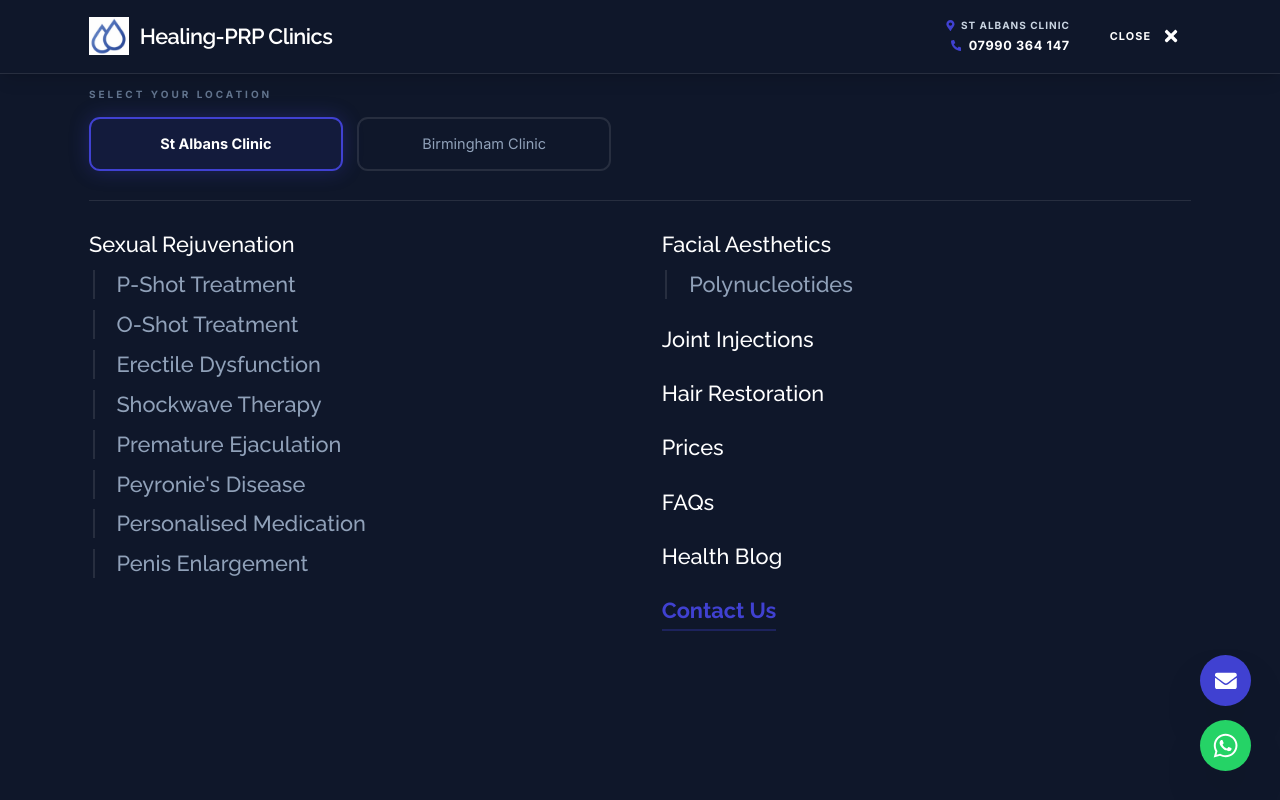
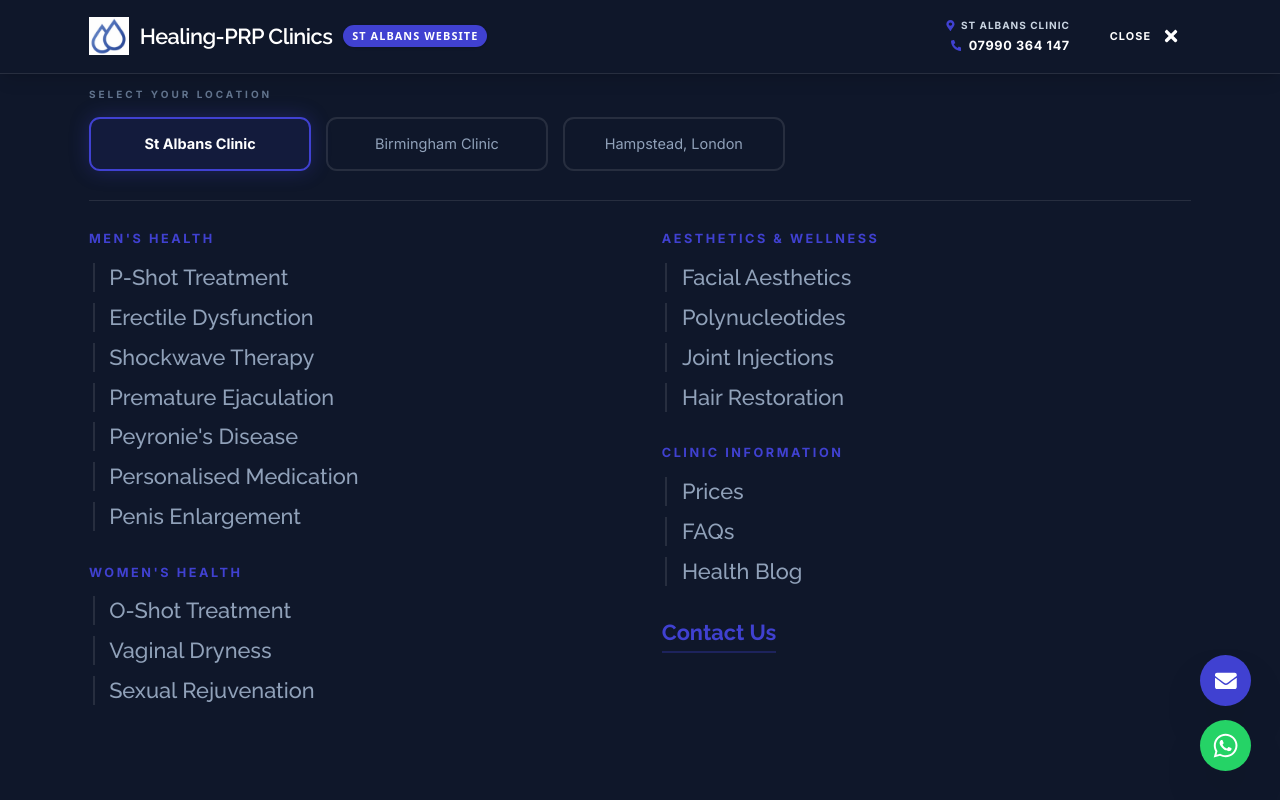
Before and after one commit to binithekid/Healing-PRP-Clinics-Preview, a Next.js app: page / in a window 1280 px wide. Both pictures are taken after a click on the button "MENU". Shown: the top 800 px of the page. Built offline with nearby package versions, Linux system fonts and the light colour scheme.

Commit message:
Enhance Header component with dynamic routing and categories
Added dynamic routing for menu links based on location and introduced a new flag for category titles in the menu items.

```diff
--- a/src/components/Header.tsx
+++ b/src/components/Header.tsx
@@ -9,16 +9,21 @@ import Image from "next/image";
 
 interface MenuItem {
   name: string;
-  href: string;
+  href?: string;
   isContact?: boolean;
   isSubItem?: boolean;
-  isSpacer?: boolean; // Used to add a little margin above new main sections
+  isSpacer?: boolean;
+  isCategoryTitle?: boolean; // New flag for unclickable category headers
 }
 
 const Header = () => {
   const [isMenuOpen, setIsMenuOpen] = useState(false);
   const pathname = usePathname();
+
+  // Location variables
   const isBirmingham = pathname?.startsWith("/birmingham");
+  const isHampstead = pathname?.startsWith("/hampstead");
+  const isStAlbans = !isBirmingham && !isHampstead;
 
   const toggleMenu = () => setIsMenuOpen(!isMenuOpen);
 
@@ -31,29 +36,61 @@ const Header = () => {
     }
   }, [isMenuOpen]);
 
-  // We split the menu into two columns for desktop to use space better
+  // Dynamic route prefixer
+  const getPrefix = () => {
+    if (isBirmingham) return "/birmingham";
+    if (isHampstead) return "/hampstead";
+    return "";
+  };
+  const prefix = getPrefix();
+  const link = (path: string) => `${prefix}${path}`;
+
+  // Column 1: Intimate Health
   const menuColumn1: MenuItem[] = [
-    { name: "Sexual Rejuvenation", href: isBirmingham ? "/birmingham/sexual-rejuvenation" : "/sexual-rejuvenation" },
-    { name: "P-Shot Treatment", href: isBirmingham ? "/birmingham/p-shot" : "/p-shot", isSubItem: true },
-    { name: "O-Shot Treatment", href: isBirmingham ? "/birmingham/o-shot" : "/o-shot", isSubItem: true },
-    { name: "Erectile Dysfunction", href: isBirmingham ? "/birmingham/erectile-dysfunction" : "/erectile-dysfunction", isSubItem: true },
-    { name: "Shockwave Therapy", href: isBirmingham ? "/birmingham/shockwave-therapy-erectile-dysfunction" : "/shockwave-therapy-erectile-dysfunction", isSubItem: true },
-    { name: "Premature Ejaculation", href: isBirmingham ? "/birmingham/premature-ejaculation" : "/premature-ejaculation", isSubItem: true },
-    { name: "Peyronie's Disease", href: isBirmingham ? "/birmingham/peyronies-disease" : "/peyronies-disease", isSubItem: true },
-    { name: "Personalised Medication", href: isBirmingham ? "/birmingham/personalised-ed-medication" : "/personalised-ed-medication", isSubItem: true },
-    { name: "Penis Enlargement", href: isBirmingham ? "/birmingham/penis-enlargement" : "/penis-enlargement", isSubItem: true },
+    { name: "Men's Health", isCategoryTitle: true },
+    { name: "P-Shot Treatment", href: link("/p-shot"), isSubItem: true },
+    { name: "Erectile Dysfunction", href: link("/erectile-dysfunction"), isSubItem: true },
+    { name: "Shockwave Therapy", href: link("/shockwave-therapy-erectile-dysfunction"), isSubItem: true },
+    { name: "Premature Ejaculation", href: link("/premature-ejaculation"), isSubItem: true },
+    { name: "Peyronie's Disease", href: link("/peyronies-disease"), isSubItem: true },
+    { name: "Personalised Medication", href: link("/personalised-ed-medication"), isSubItem: true },
+    { name: "Penis Enlargement", href: link("/penis-enlargement"), isSubItem: true },
+
+    { name: "Women's Health", isCategoryTitle: true, isSpacer: true },
+    { name: "O-Shot Treatment", href: link("/o-shot"), isSubItem: true },
+    { name: "Vaginal Dryness", href: link("/vaginal-dryness"), isSubItem: true },
+    { name: "Sexual Rejuvenation", href: link("/sexual-rejuvenation"), isSubItem: true },
   ];
 
-  const menuColumn2: MenuItem[] = [
-    { name: "Facial Aesthetics", href: isBirmingham ? "/birmingham/facial-aesthetics" : "/facial-aesthetics" },
-    { name: "Polynucleotides", href: isBirmingham ? "/birmingham/polynucleotides" : "/polynucleotides", isSubItem: true },
-    { name: "Joint Injections", href: isBirmingham ? "/birmingham/joint-injections" : "/joint-injections", isSpacer: true },
-    { name: "Hair Restoration", href: isBirmingham ? "/birmingham/hair-restoration" : "/hair-restoration", isSpacer: true },
-    { name: "Prices", href: isBirmingham ? "/birmingham/prices" : "/prices", isSpacer: true },
-    { name: "FAQs", href: isBirmingham ? "/birmingham/faq" : "/faq", isSpacer: true },
-    { name: "Health Blog", href: "/blog", isSpacer: true },
-    { name: "Contact Us", href: isBirmingham ? "/birmingham/contact" : "/contact", isContact: true, isSpacer: true },
+  // Column 2: Aesthetics, Info & Contact
+  let menuColumn2: MenuItem[] = [
+    { name: "Aesthetics & Wellness", isCategoryTitle: true },
+    { name: "Facial Aesthetics", href: link("/facial-aesthetics"), isSubItem: true },
+    { name: "Polynucleotides", href: link("/polynucleotides"), isSubItem: true },
+    { name: "Joint Injections", href: link("/joint-injections"), isSubItem: true },
+    { name: "Hair Restoration", href: link("/hair-restoration"), isSubItem: true },
+
+    { name: "Clinic Information", isCategoryTitle: true, isSpacer: true },
+    { name: "Prices", href: link("/prices"), isSubItem: true },
+    { name: "FAQs", href: link("/faq"), isSubItem: true },
+    { name: "Health Blog", href: "/blog", isSubItem: true },
+    { name: "Contact Us", href: link("/contact"), isContact: true, isSpacer: true },
   ];
+
+  // Filter out aesthetics for Hampstead
+  if (isHampstead) {
+    menuColumn2 = [
+      { name: "Clinic Information", isCategoryTitle: true },
+      { name: "Prices", href: link("/prices"), isSubItem: true },
+      { name: "FAQs", href: link("/faq"), isSubItem: true },
+      { name: "Health Blog", href: "/blog", isSubItem: true },
+      { name: "Contact Us", href: link("/contact"), isContact: true, isSpacer: true },
+    ];
+  }
+
+  // Active Style logic for the location selector
+  const activeLocationStyle = "border-[#4041d1] bg-[#4041d1]/10 text-white font-bold shadow-[0_0_20px_rgba(64,65,209,0.3)]";
+  const inactiveLocationStyle = "border-white/10 text-slate-400 hover:border-white/20 hover:text-white";
 
   return (
     <>
@@ -61,16 +98,21 @@ const Header = () => {
         <div className="max-w-7xl mx-auto px-4 sm:px-6 lg:px-8">
           <div className="flex items-center justify-between h-16 lg:h-20">
 
-            {/* Logo Section */}
+            {/* Logo & Location Badge Section */}
             <div className="flex-shrink-0">
-              <Link href={isBirmingham ? "/birmingham" : "/"} onClick={() => setIsMenuOpen(false)}>
+              <Link href={isBirmingham ? "/birmingham" : isHampstead ? "/hampstead" : "/"} onClick={() => setIsMenuOpen(false)}>
                 <div className="flex items-center gap-3">
                   <div className="relative h-10 w-10 md:h-11 md:w-11 flex-shrink-0">
                     <Image src="/Logo2.png" alt="Healing-PRP Logo" fill className="object-contain" priority />
                   </div>
+                  <div className="flex flex-col sm:flex-row sm:items-center gap-1 sm:gap-3">
                     <h1 className="text-xl md:text-2xl font-raleway font-semibold text-white tracking-tight whitespace-nowrap">
                       Healing-PRP Clinics
                     </h1>
+                    <span className="bg-[#4041d1] text-white text-[9px] sm:text-[10px] md:text-xs px-2.5 py-0.5 sm:py-1 rounded-full font-bold uppercase tracking-widest shadow-sm w-fit">
+                      {isBirmingham ? "Birmingham Website" : isHampstead ? "Hampstead Website" : "St Albans Website"}
+                    </span>
+                  </div>
                 </div>
               </Link>
             </div>
@@ -82,7 +124,7 @@ const Header = () => {
                 <div className="flex items-center text-[10px] font-bold text-slate-400 uppercase tracking-widest gap-1.5 mb-1 font-inter">
                   <FaMapMarkerAlt className="w-3 h-3 text-[#4041d1]" />
                   <span className="text-slate-300">
-                    {isBirmingham ? "Birmingham Clinic" : "St Albans Clinic"}
+                    {isBirmingham ? "Birmingham Clinic" : isHampstead ? "Hampstead Clinic" : "St Albans Clinic"}
                   </span>
                 </div>
 
@@ -125,7 +167,6 @@ const Header = () => {
             initial={{ opacity: 0 }}
             animate={{ opacity: 1 }}
             exit={{ opacity: 0 }}
-            // Added pb-12 to container and pb-32 to inner div to ensure mobile scrolling never cuts off
             className="fixed inset-0 z-40 bg-[#0f172a] pt-20 pb-12 overflow-y-auto"
           >
             <div className="max-w-7xl mx-auto px-4 sm:px-6 lg:px-8 pb-32 pt-4">
@@ -133,24 +174,29 @@ const Header = () => {
               {/* Location Selectors */}
               <div className="mb-8 border-b border-white/10 pb-8">
                 <p className="text-[10px] font-bold text-slate-500 uppercase tracking-[0.3em] mb-4 font-inter">Select Your Location</p>
-                <div className="flex flex-col sm:flex-row gap-4 max-w-xl">
-                  {/* Removed onClick={() => setIsMenuOpen(false)} so it seamlessly switches without closing */}
+                <div className="grid grid-cols-1 sm:grid-cols-3 gap-4 max-w-3xl">
                   <Link
                     href="/"
-                    className={`flex-1 flex items-center justify-center p-4 rounded-xl border-2 transition-all font-inter ${!isBirmingham ? 'border-[#4041d1] bg-[#4041d1]/10 text-white font-bold shadow-[0_0_20px_rgba(64,65,209,0.3)]' : 'border-white/10 text-slate-400 hover:border-white/20 hover:text-white'}`}
+                    className={`flex items-center justify-center p-4 rounded-xl border-2 transition-all font-inter text-sm md:text-base ${isStAlbans ? activeLocationStyle : inactiveLocationStyle}`}
                   >
                     St Albans Clinic
                   </Link>
                   <Link
                     href="/birmingham"
-                    className={`flex-1 flex items-center justify-center p-4 rounded-xl border-2 transition-all font-inter ${isBirmingham ? 'border-[#4041d1] bg-[#4041d1]/10 text-white font-bold shadow-[0_0_20px_rgba(64,65,209,0.3)]' : 'border-white/10 text-slate-400 hover:border-white/20 hover:text-white'}`}
+                    className={`flex items-center justify-center p-4 rounded-xl border-2 transition-all font-inter text-sm md:text-base ${isBirmingham ? activeLocationStyle : inactiveLocationStyle}`}
                   >
                     Birmingham Clinic
+                  </Link>
+                  <Link
+                    href="/hampstead"
+                    className={`flex items-center justify-center p-4 rounded-xl border-2 transition-all font-inter text-sm md:text-base ${isHampstead ? activeLocationStyle : inactiveLocationStyle}`}
+                  >
+                    Hampstead, London
                   </Link>
                 </div>
               </div>
 
-              {/* Navigation Grid (2 Columns on Desktop, 1 on Mobile) */}
+              {/* Navigation Grid */}
               <nav className="grid grid-cols-1 md:grid-cols-2 gap-x-12 gap-y-2">
 
                 {/* Column 1 */}
@@ -160,47 +206,59 @@ const Header = () => {
                       key={`col1-${idx}`}
                       initial={{ opacity: 0, x: -20 }}
                       animate={{ opacity: 1, x: 0 }}
-                      transition={{ delay: idx * 0.05 }}
-                      className={`${item.isSubItem ? "pl-6 border-l-2 border-white/10 ml-1" : ""} ${item.isSpacer ? "mt-4" : ""}`}
+                      transition={{ delay: idx * 0.03 }}
+                      className={`${item.isSubItem ? "pl-4 border-l-2 border-white/10 ml-1" : ""} ${item.isSpacer ? "mt-6" : ""}`}
                     >
+                      {item.isCategoryTitle ? (
+                        <span className="text-xs md:text-sm font-inter font-bold text-[#4041d1] uppercase tracking-[0.2em] mb-1 block">
+                          {item.name}
+                        </span>
+                      ) : (
                         <Link
-                        href={item.href}
+                          href={item.href || "#"}
                           className={`text-xl md:text-2xl font-raleway transition-colors inline-block ${
                             item.isSubItem
-                            ? "font-medium text-slate-400 hover:text-[#4041d1]"
+                              ? "font-medium text-slate-400 hover:text-white"
                               : "font-medium text-white hover:text-[#4041d1]"
                           }`}
                           onClick={() => setIsMenuOpen(false)}
                         >
                           {item.name}
                         </Link>
+                      )}
                     </motion.div>
                   ))}
                 </div>
 
                 {/* Column 2 */}
-                <div className="flex flex-col space-y-3 mt-6 md:mt-0">
+                <div className="flex flex-col space-y-3 mt-8 md:mt-0">
                   {menuColumn2.map((item, idx) => (
                     <motion.div
                       key={`col2-${idx}`}
                       initial={{ opacity: 0, x: -20 }}
                       animate={{ opacity: 1, x: 0 }}
-                      transition={{ delay: (menuColumn1.length + idx) * 0.05 }}
-                      className={`${item.isSubItem ? "pl-6 border-l-2 border-white/10 ml-1" : ""} ${item.isSpacer ? "pt-4" : ""}`}
+                      transition={{ delay: (menuColumn1.length + idx) * 0.03 }}
+                      className={`${item.isSubItem ? "pl-4 border-l-2 border-white/10 ml-1" : ""} ${item.isSpacer ? "mt-6" : ""}`}
                     >
+                      {item.isCategoryTitle ? (
+                        <span className="text-xs md:text-sm font-inter font-bold text-[#4041d1] uppercase tracking-[0.2em] mb-1 block">
+                          {item.name}
+                        </span>
+                      ) : (
                         <Link
-                        href={item.href}
+                          href={item.href || "#"}
                           className={`text-xl md:text-2xl font-raleway transition-colors inline-block ${
                             item.isContact
-                            ? "text-[#4041d1] font-bold border-b-2 border-[#4041d1]/30 pb-1"
+                              ? "text-[#4041d1] font-bold border-b-2 border-[#4041d1]/30 pb-1 hover:text-white"
                               : item.isSubItem
-                              ? "font-medium text-slate-400 hover:text-[#4041d1]"
+                                ? "font-medium text-slate-400 hover:text-white"
                                 : "font-medium text-white hover:text-[#4041d1]"
                           }`}
                           onClick={() => setIsMenuOpen(false)}
                         >
                           {item.name}
                         </Link>
+                      )}
                     </motion.div>
                   ))}
                 </div>
```
Lines whose indentation alone changed are shown as unchanged.
